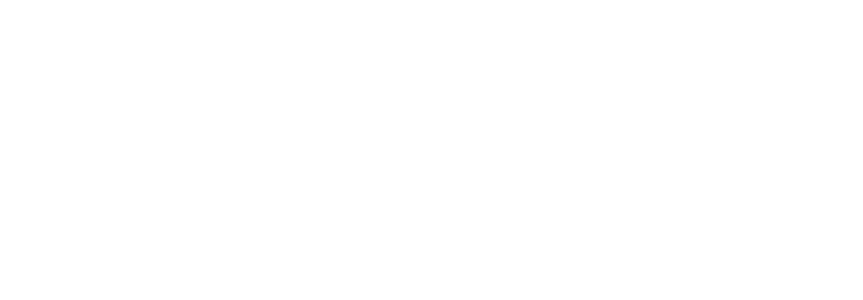
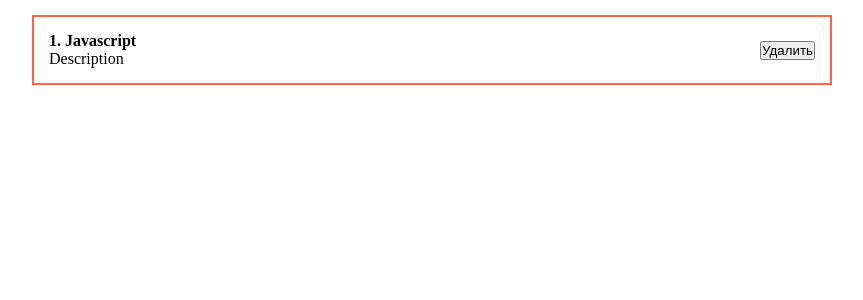
Before and after one commit to alexander-iov/react-app, a React (Create React App) app: page / in a window 1280 px wide. Shown: the top 300 px of the page, without its empty margins (208-1071 px from the left). Built offline with nearby package versions, Linux system fonts and the light colour scheme.

Commit message:
add PostItem component

```diff
--- a/src/App.js
+++ b/src/App.js
@@ -1,9 +1,12 @@
 import React from "react";
+import './styles/App.css'
+import PostItem from "./components/PostItem";
 
 function App() {
+
   return (
-      <div>
-
+      <div className="App">
+        <PostItem post={{id: 1, title: 'Javascript', body: 'Description'}}/>
       </div>
   );
 }
--- /dev/null
+++ b/src/components/PostItem.jsx
@@ -0,0 +1,19 @@
+import React from 'react';
+
+const PostItem = (props) => {
+  return (
+      <div className="post">
+        <div className="post__content">
+          <strong>{props.post.id}. {props.post.title}</strong>
+          <div className="post__body">
+            {props.post.body}
+          </div>
+        </div>
+        <div className="post__btns">
+          <button>Удалить</button>
+        </div>
+      </div>
+  );
+};
+
+export default PostItem;
--- /dev/null
+++ b/src/styles/App.css
@@ -0,0 +1,23 @@
+* {
+  margin: 0;
+  padding: 0;
+  box-sizing: border-box;
+}
+
+#root {
+  display: flex;
+  justify-content: center;
+}
+
+.App {
+  width: 800px;
+}
+
+.post {
+  display: flex;
+  padding: 15px;
+  border: 2px solid tomato;
+  margin-top: 15px;
+  justify-content: space-between;
+  align-items: center;
+}
```
